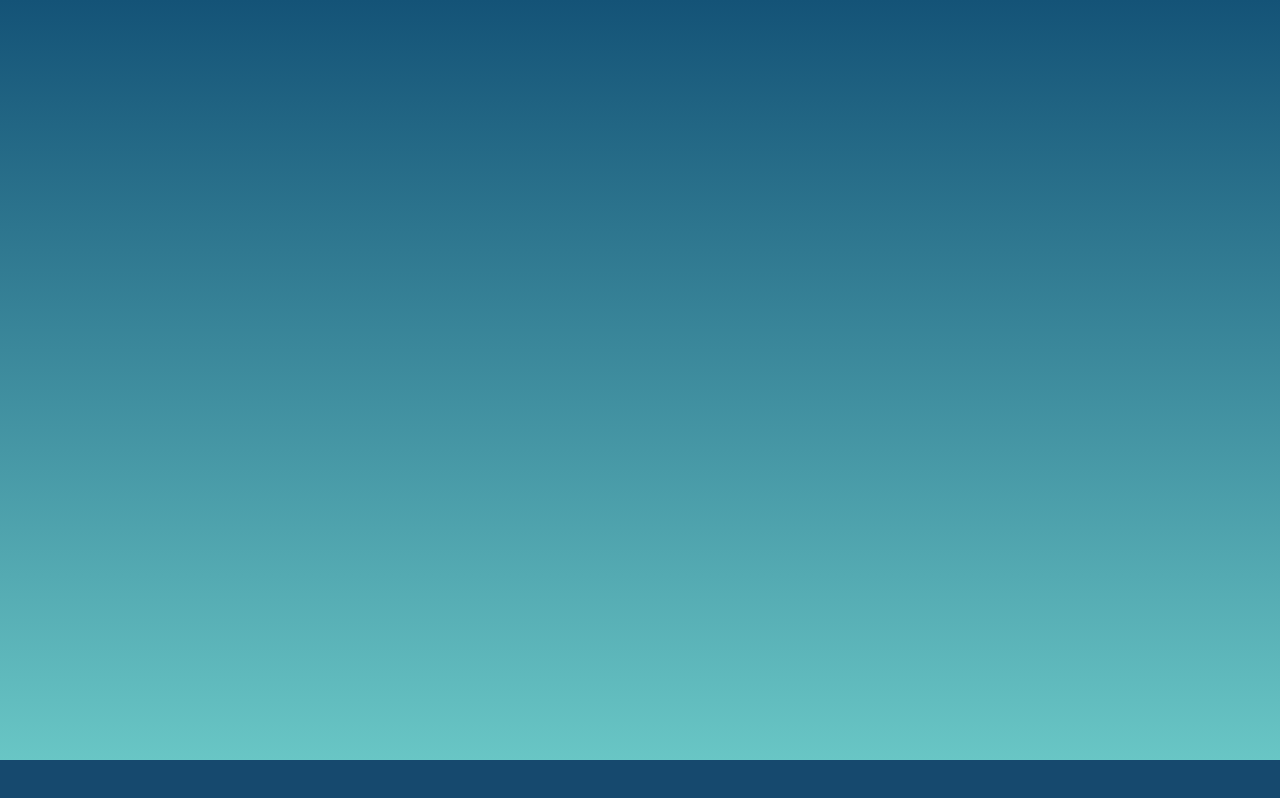
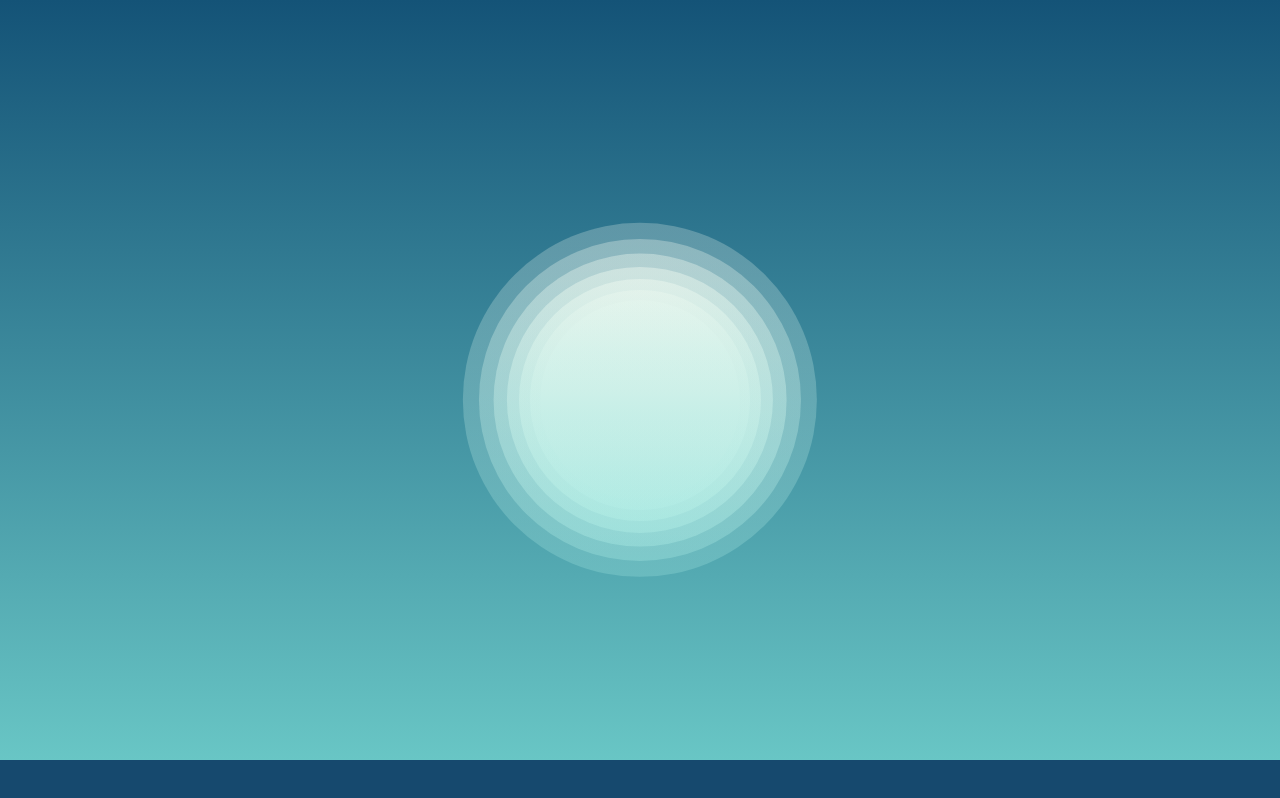
Before and after one commit to chase-manning/dusk-runner, a React (Create React App) app: page / in a window 1280 px wide. Built offline with nearby package versions, Linux system fonts and the light colour scheme.

Commit message:
:rocket: Add Suns

```diff
--- a/src/components/App.tsx
+++ b/src/components/App.tsx
@@ -2,6 +2,7 @@ import React from "react";
 import styled from "styled-components";
 import Background from "./Background";
 import Floor from "./Floor";
+import Suns from "./Suns";
 
 const StyledApp = styled.div`
   position: fixed;
@@ -15,6 +16,7 @@ const App = () => {
   return (
     <StyledApp>
       <Background topColor={"#145377"} bottomColor={"#6DCCC9"} />
+      <Suns highlight={"#EDF5ED"} shadow={"#A8EAE3"} count={7} />
       <Floor color={"#16496E"} />
     </StyledApp>
   );
```
